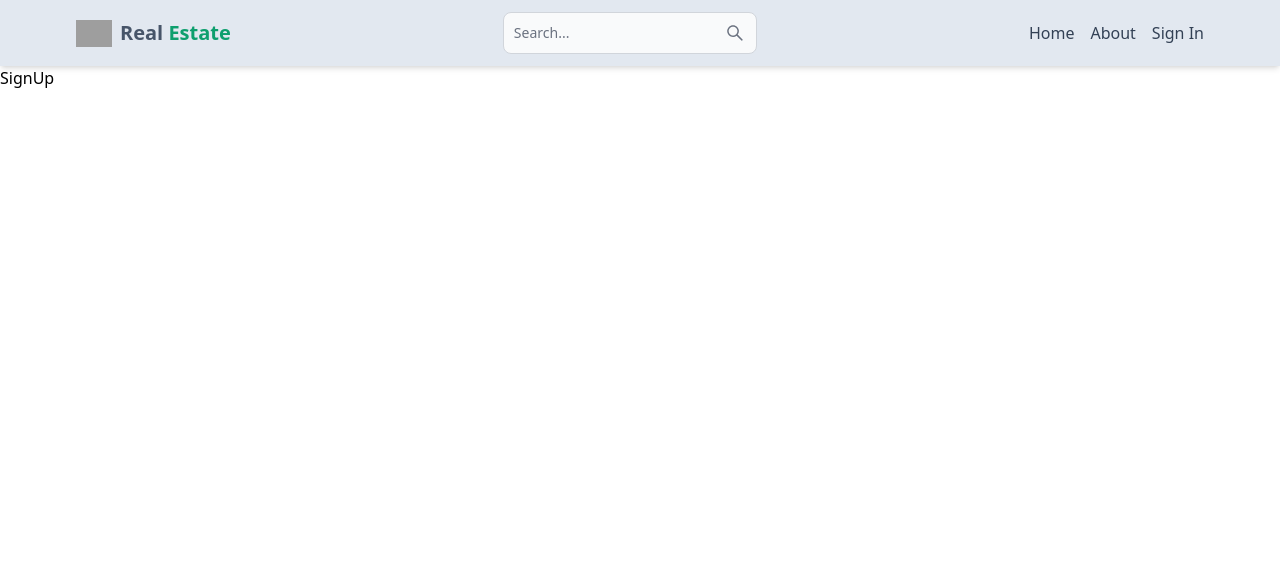
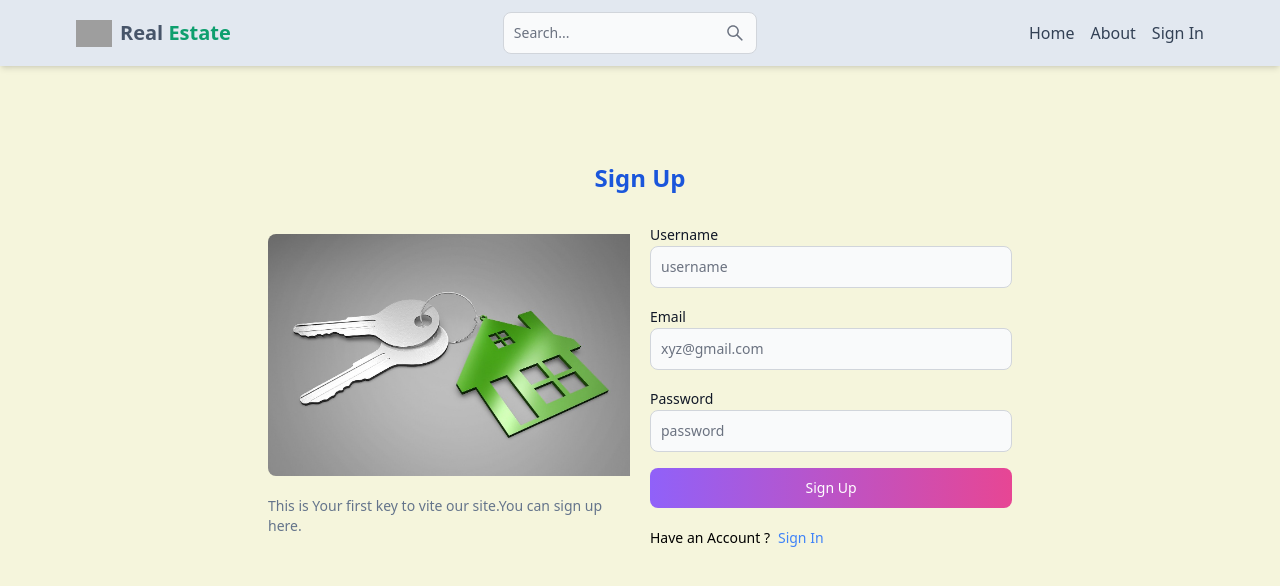
Before and after one commit to Ragullura/Mern-RealEstate, a React (Vite) app in the folder client/: page /sign-up in a window 1280 px wide. Shown: the top 586 px of the page. Built offline with nearby package versions, Linux system fonts and the light colour scheme; grey boxes are pictures that could not be loaded.

Commit message:
complete sign up page UI

```diff
--- a/client/src/index.css
+++ b/client/src/index.css
@@ -1,3 +1,7 @@
 @tailwind base;
 @tailwind components;
 @tailwind utilities;
+
+body{
+    background-color:beige
+}
--- a/client/src/pages/SignUp.jsx
+++ b/client/src/pages/SignUp.jsx
@@ -1,7 +1,49 @@
-import React from 'react'
-
+import {  Button, Label, TextInput } from 'flowbite-react'
+import house from "../assets/house.png"
+import { Link  } from 'react-router-dom'
 export default function SignUp() {
   return (
-    <div>SignUp</div>
+    <div className='min-h-screen mt-20'>
+      <h1 className='text-center font-bold text-blue-700 text-2xl py-4'>Sign Up</h1>
+      <div className='flex p-3 max-w-3xl mx-auto  flex-col md:flex-row md:items-center gap-5'>
+
+      {/* for left side */}
+      <div className='flex-1'>
+       <Link to='/'>
+        <img src={house} alt="signUp" className='
+        max-lg:hidden rounded-s-lg  '/>
+       </Link>
+       <p className='text-sm mt-5 text-slate-500 '>
+          This is Your first  key to vite our site.You  can sign up here.
+        </p>
+
+      </div>
+      {/* for right side */}
+      <div className='flex-1'>
+      <form className='flex flex-col gap-4' >
+            <div className=''>
+              <Label value='Username'></Label>
+              <TextInput  type='text' placeholder='username' id='username' />
+            </div>
+            <div className=''>
+              <Label value='Email'></Label>
+              <TextInput  type='email' placeholder='xyz@gmail.com' id='email' />
+            </div>
+            <div className=''>
+              <Label value='Password'></Label>
+              <TextInput  type='password' placeholder='password' id='password'  />
+            </div>
+            <Button gradientDuoTone='purpleToPink' type='submit' >
+              Sign Up
+            </Button>
+          </form>
+          <div className='flex gap-2 text-sm mt-5'>
+            <span>Have an Account ?</span>
+            <Link to='/sign-in' className='text-blue-500'>Sign In</Link>
+          </div>
+
+      </div>
+      </div>
+    </div>
   )
 }
```
Also changed, not shown: client/src/assets/house.png (added).
